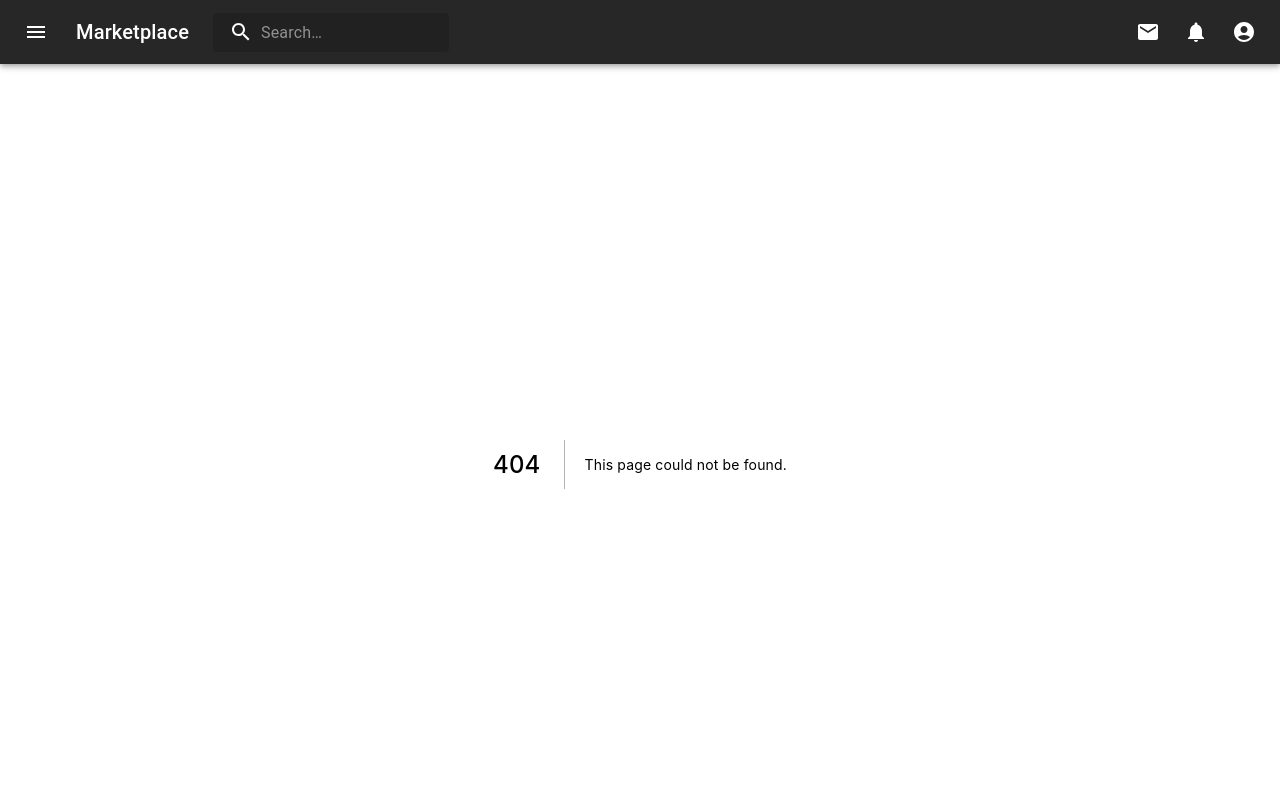
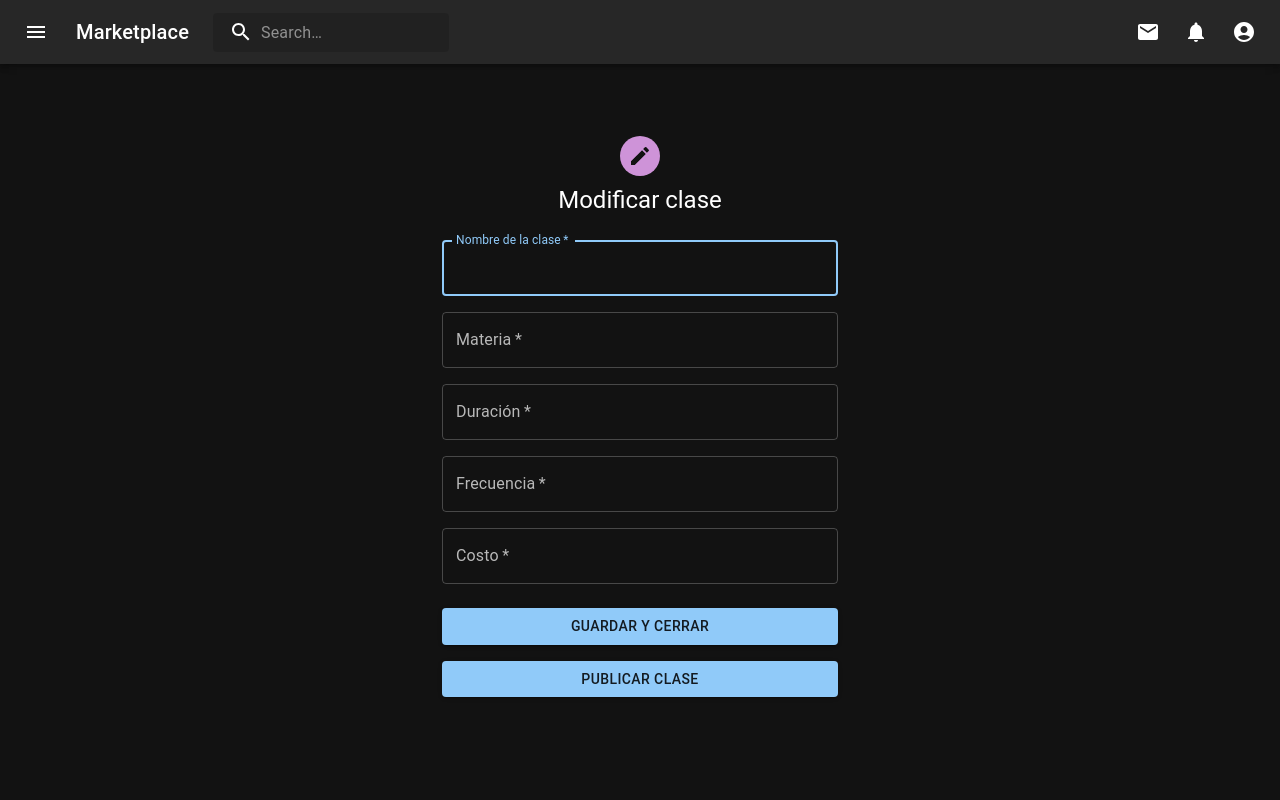
Before and after one commit to 3nu3l/marketplace-profesores-particulares, a Next.js app in the folder frontend/: page /modifyClass in a window 1280 px wide. Before the commit this address had no page. Shown: the top 800 px of the page. Built offline with nearby package versions, Linux system fonts and the light colour scheme.

Commit message:
Create modifyClass.tsx

```diff
--- /dev/null
+++ b/frontend/pages/modifyClass.tsx
@@ -0,0 +1,126 @@
+import * as React from 'react';
+import Avatar from '@mui/material/Avatar';
+import Button from '@mui/material/Button';
+import CssBaseline from '@mui/material/CssBaseline';
+import TextField from '@mui/material/TextField';
+import FormControlLabel from '@mui/material/FormControlLabel';
+import Checkbox from '@mui/material/Checkbox';
+import Link from '@mui/material/Link';
+import Grid from '@mui/material/Grid';
+import Box from '@mui/material/Box';
+//import LockOutlinedIcon from '@mui/icons-material/LockOutlined';
+import Typography from '@mui/material/Typography';
+import Container from '@mui/material/Container';
+//import AssignmentIcon from '@mui/icons-material/Assignment';
+//import PostAddIcon from '@mui/icons-material/PostAdd';
+import EditIcon from '@mui/icons-material/Edit';
+
+export default function ModifyClass() {
+    const handleSubmit = (event: React.FormEvent<HTMLFormElement>) => {
+        event.preventDefault();
+        const data = new FormData(event.currentTarget);
+        console.log({
+            className: data.get('className'),
+            matter: data.get('matter'),
+        });
+    };
+
+    return (
+        <Container component="main" maxWidth="xs">
+            <CssBaseline />
+            <Box
+                sx={{
+                    marginTop: 8,
+                    marginBottom: 25,
+                    display: 'flex',
+                    flexDirection: 'column',
+                    alignItems: 'center',
+                }}
+            >
+                <Avatar sx={{ m: 1, bgcolor: 'secondary.main' }}>
+                    <EditIcon />
+                </Avatar>
+                <Typography component="h1" variant="h5">
+                    Modificar clase
+                </Typography>
+                <Box component="form" noValidate onSubmit={handleSubmit} sx={{ mt: 3 }}>
+                    <Grid container spacing={2}>
+                        <Grid item xs={12}>
+                            <TextField
+                                autoComplete="given-name"
+                                name="className"
+                                required
+                                fullWidth
+                                id="className"
+                                label="Nombre de la clase"
+                                autoFocus
+                            />
+                        </Grid>
+                        <Grid item xs={12}>
+                            <TextField
+                                required
+                                fullWidth
+                                id="matter"
+                                label="Materia"
+                                name="matter"
+                                autoComplete="family-name"
+                            />
+                        </Grid>
+                        <Grid item xs={12}>
+                            <TextField
+                                required
+                                fullWidth
+                                id="duration"
+                                label="Duración"
+                                name="duration"
+                                autoComplete="duration"
+                            />
+                        </Grid>
+                        <Grid item xs={12}>
+                            <TextField
+                                required
+                                fullWidth
+                                name="frequency"
+                                label="Frecuencia"
+                                type="frequency"
+                                id="frequency"
+                                autoComplete="frequency"
+                            />
+                        </Grid>
+                        <Grid item xs={12}>
+                            <TextField
+                                required
+                                fullWidth
+                                id="cost"
+                                label="Costo"
+                                name="cost"
+                                autoComplete="cost"
+                            />
+                        </Grid>
+
+                    </Grid>
+
+                    <Button
+                        type="submit"
+                        fullWidth
+                        variant="contained"
+                        sx={{ mt: 3, mb: 1}}
+                    >
+                        Guardar y cerrar
+                    </Button>
+                    <Button
+                        type="submit"
+                        fullWidth
+                        variant="contained"
+                        sx={{ mt: 1, mb: 1}}
+                    >
+                        Publicar clase
+                    </Button>
+
+
+
+                </Box>
+            </Box>
+        </Container>
+    );
+}
```
